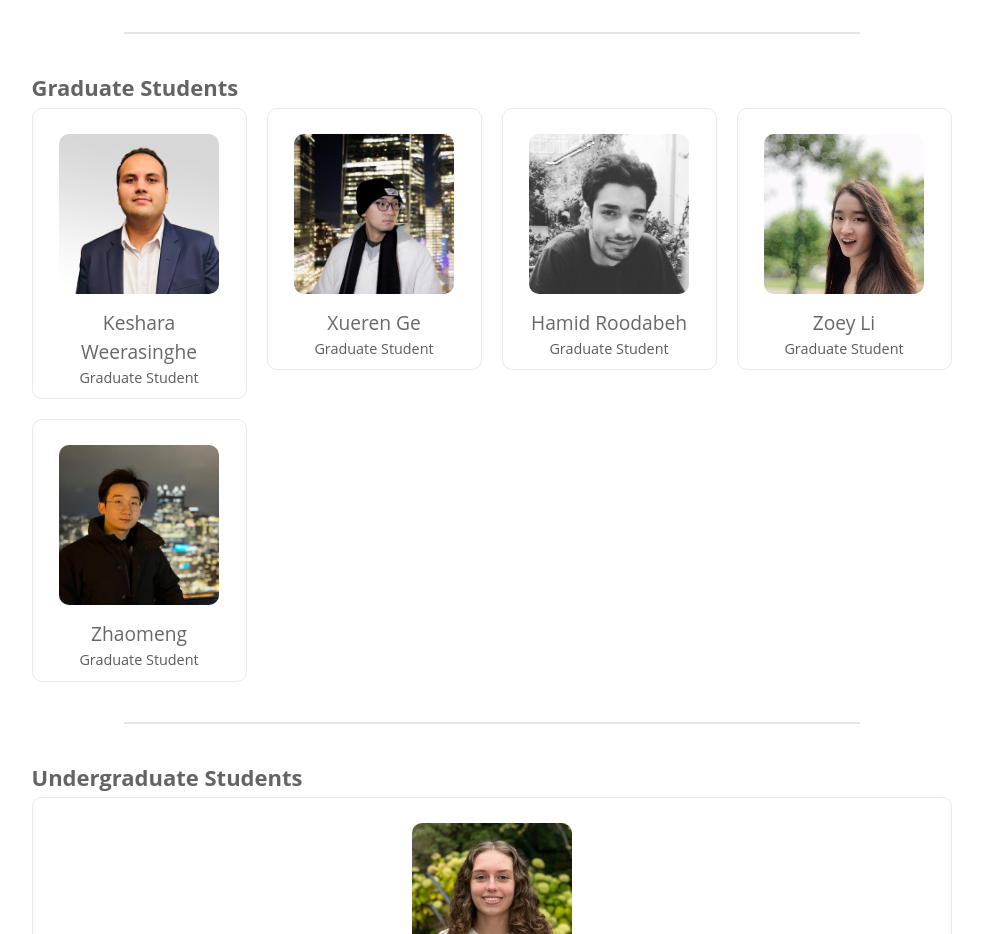
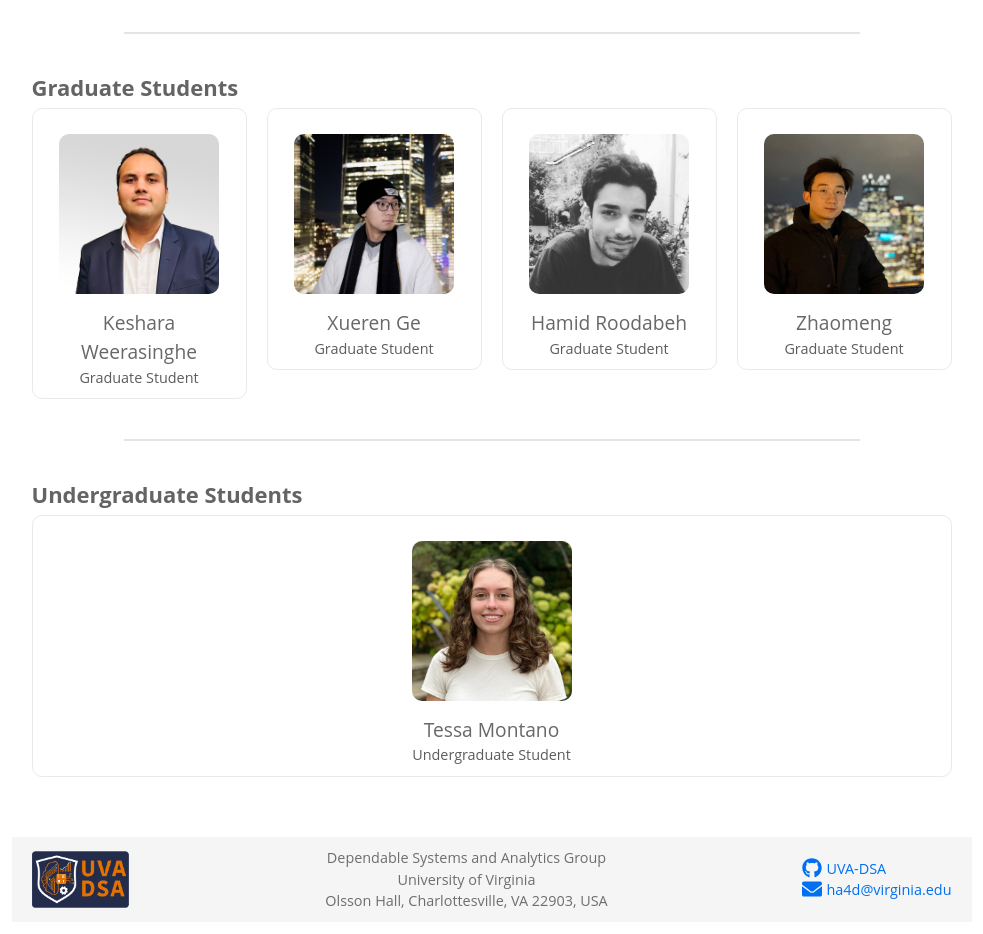
Before and after one commit to UVA-DSA/uva-dsa.github.io, a Next.js app in the folder uva-dsa/: page /people in a window 1280 px wide. Shown: the part 800-1734 px from the top of the page, without its empty margins (141-1124 px from the left). Built offline with nearby package versions, Linux system fonts and the light colour scheme.

Commit message:
remove zoey from current students

```diff
--- a/uva-dsa/public/publications.json
+++ b/uva-dsa/public/publications.json
@@ -1,6 +1,6 @@
 {
   "source": "google-scholar",
-  "generatedAt": "2025-11-11T20:05:50.889Z",
+  "generatedAt": "2025-11-11T23:13:22.230Z",
   "userId": "sXpmLxUAAAAJ",
   "items": [
     {
--- a/uva-dsa/src/app/people/page.tsx
+++ b/uva-dsa/src/app/people/page.tsx
@@ -30,13 +30,13 @@ const graduateStudents = [
     image: '/images/people/hamid-headshot.jpg',
     website: 'https://hamidrezaro.github.io/',
   },
-  {
-    name: 'Zoey Li',
-    role: 'Graduate Student',
-    image: '/images/people/zoey-headshot.jpg',
-    website: 'https://www.zongyuli.net/',
+  // {
+  //   name: 'Zoey Li',
+  //   role: 'Graduate Student',
+  //   image: '/images/people/zoey-headshot.jpg',
+  //   website: 'https://www.zongyuli.net/',
 
-  },
+  // },
   {
     name: 'Zhaomeng',
     role: 'Graduate Student',
```
